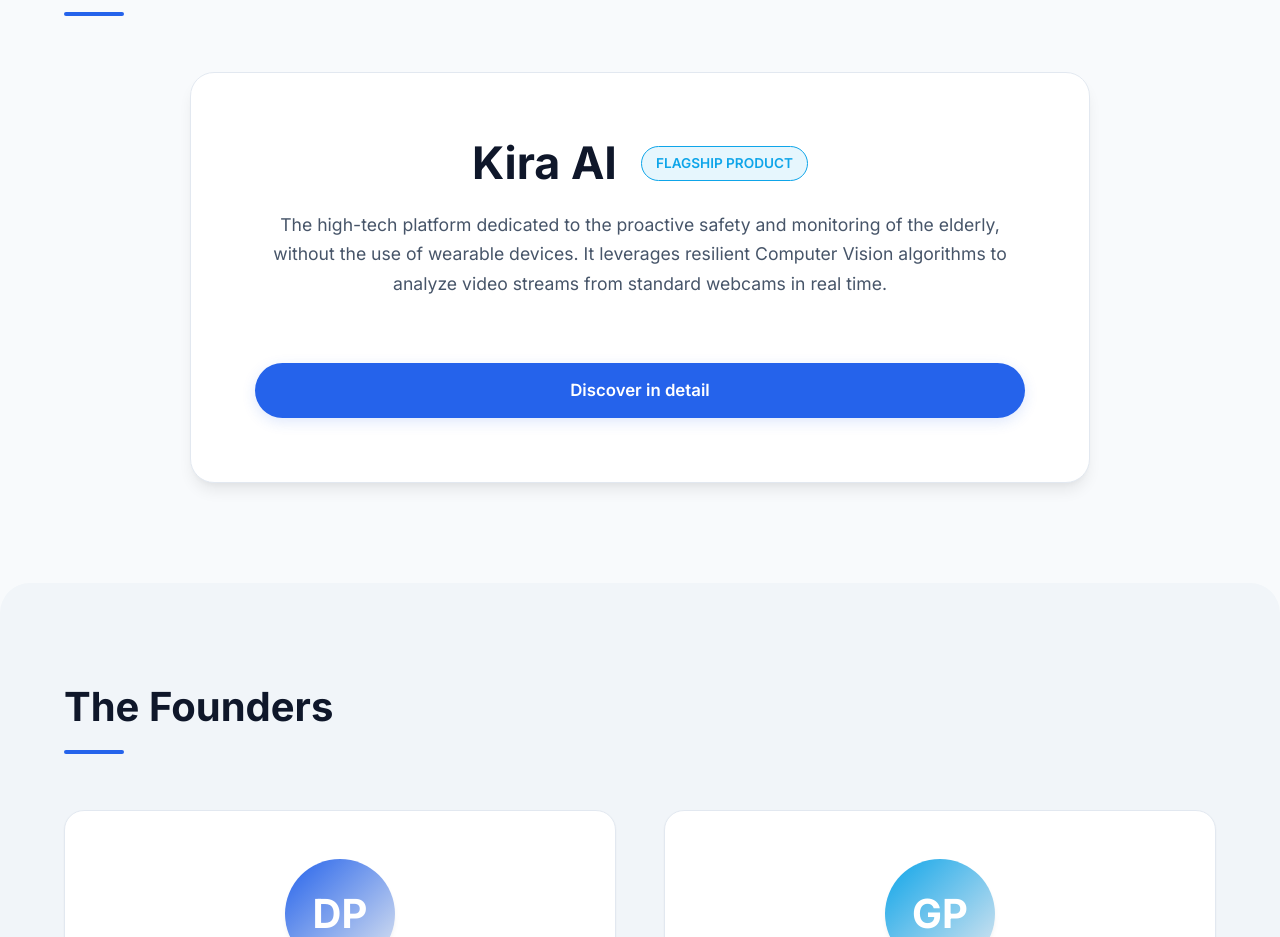
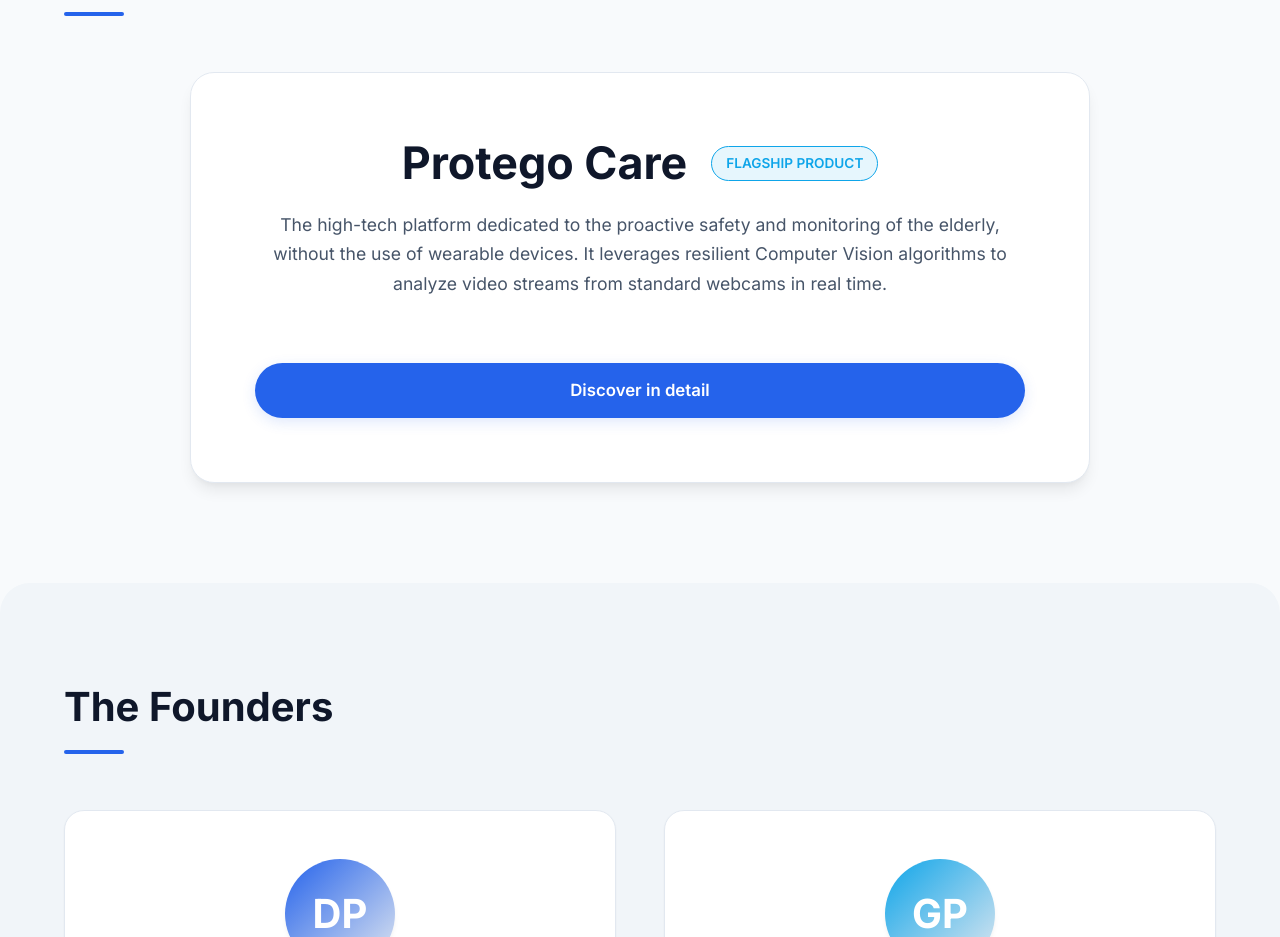
Before and after one commit to ArtificialisTech/artificialistech.github.io, a website built with Parcel: page index.html in a window 1280 px wide. Shown: the part 1400-2337 px from the top of the page. Built offline with nearby package versions, Linux system fonts and the light colour scheme.

Commit message:
update name software

```diff
--- a/index.html
+++ b/index.html
@@ -57,16 +57,16 @@
             <div class="divider"></div>
         </div>
 
-        <!-- Product Card Summary: Kira -->
+        <!-- Product Card Summary: Protego Care -->
         <div class="product-highlight animate-up" style="display: flex; flex-direction: column; align-items: center; text-align: center; max-width: 900px; margin: 0 auto;">
             <div class="product-info">
                 <div class="product-header" style="justify-content: center;">
-                    <h3 data-i18n="productKiraName">Kira AI</h3>
-                    <span class="badge" data-i18n="productKiraBadge">Prodotto di punta</span>
+                    <h3 data-i18n="productProtegoCareName">Protego Care</h3>
+                    <span class="badge" data-i18n="productProtegoCareBadge">Prodotto di punta</span>
                 </div>
-                <p class="product-desc" data-i18n="productKiraDesc">La piattaforma ad alto valore tecnologico dedicata alla sicurezza e al monitoraggio proattivo degli anziani, senza l'uso di dispositivi indossabili. Sfrutta algoritmi resilienti di Computer Vision per analizzare in tempo reale i flussi video da normali webcam.</p>
+                <p class="product-desc" data-i18n="productProtegoCareDesc">La piattaforma ad alto valore tecnologico dedicata alla sicurezza e al monitoraggio proattivo degli anziani, senza l'uso di dispositivi indossabili. Sfrutta algoritmi resilienti di Computer Vision per analizzare in tempo reale i flussi video da normali webcam.</p>
 
-                <a href="kira.html" class="btn btn-primary" data-i18n="btnDiscoverKira" style="margin-top: 1rem;">Scopri nel dettaglio</a>
+                <a href="protego-care.html" class="btn btn-primary" data-i18n="btnDiscoverProtegoCare" style="margin-top: 1rem;">Scopri nel dettaglio</a>
             </div>
         </div>
     </section>
@@ -85,7 +85,7 @@
                 <p class="desc" data-i18n="teamDomenicoDesc">CEO e Responsabile Sviluppo. Laureando in Informatica (UniBA), ha maturato esperienza strategica guidando l'ideazione di algoritmi di Computer Vision e NLP per startup medtech (HERO S.r.l.). È autore di pubblicazioni scientifiche internazionali sull'AI resiliente nel 2025.</p>
             </div>
             <div class="team-card animate-up" style="transition-delay: 0.2s;">
-                <div class="avatar giu" style="background: linear-gradient(135deg, var(--brand-kira), #e2e8f0);">GP</div>
+                <div class="avatar giu" style="background: linear-gradient(135deg, var(--brand-protego-care), #e2e8f0);">GP</div>
                 <h3>Dott. Ing. Giuseppe Palestra</h3>
                 <p class="role">Head of R&D</p>
                 <p class="desc" data-i18n="teamGiuseppeDesc">Responsabile R&D. Ingegnere dell'Informazione con PhD in Computer Science (UniBA). Ex-CEO e Project Manager in ambito Smart Health e Robotica (progetto SARACEN, NONNO). Oltre 10 anni di esperienza, premi internazionali e pregressa ricerca alla Sorbonne di Parigi.</p>
--- a/js/components/header.js
+++ b/js/components/header.js
@@ -1,6 +1,6 @@
 class AppHeader extends HTMLElement {
     connectedCallback() {
-        const isIndex = !window.location.pathname.includes('kira.html');
+        const isIndex = !window.location.pathname.includes('protego-care.html');
         const homeLink = isIndex ? '#home' : 'index.html#home';
         const productLink = isIndex ? '#product' : 'index.html#product';
         const teamLink = isIndex ? '#team' : 'index.html#team';
@@ -25,7 +25,7 @@
                     <div class="dropdown">
                         <a href="${productLink}" class="dropbtn"><span data-i18n="navProduct">Prodotti</span> <span class="caret">▼</span></a>
                         <div class="dropdown-content">
-                            <a href="kira.html" data-i18n="productKiraName">Kira AI</a>
+                            <a href="protego-care.html" data-i18n="productProtegoCareName">Protego Care</a>
                         </div>
                     </div>
                     <a href="${teamLink}" data-i18n="navTeam">Chi Siamo</a>
--- a/js/i18n.js
+++ b/js/i18n.js
@@ -18,15 +18,15 @@
 
         // Products Section (Index)
         productsTitle: "I Nostri Prodotti",
-        productKiraName: "Kira AI",
-        productKiraBadge: "Prodotto di punta",
-        productKiraDesc: "La piattaforma ad alto valore tecnologico dedicata alla sicurezza e al monitoraggio proattivo degli anziani, senza l'uso di dispositivi indossabili. Sfrutta algoritmi resilienti di Computer Vision per analizzare in tempo reale i flussi video da normali webcam.",
-        btnDiscoverKira: "Scopri nel dettaglio",
+        productProtegoCareName: "Protego Care",
+        productProtegoCareBadge: "Prodotto di punta",
+        productProtegoCareDesc: "La piattaforma ad alto valore tecnologico dedicata alla sicurezza e al monitoraggio proattivo degli anziani, senza l'uso di dispositivi indossabili. Sfrutta algoritmi resilienti di Computer Vision per analizzare in tempo reale i flussi video da normali webcam.",
+        btnDiscoverProtegoCare: "Scopri nel dettaglio",
 
-        // Kira Details (Kira.html Header)
-        kiraHeroSubtitle: "Niente bracciali. Niente radar costosi. Solo intelligenza visiva allo stato puro per RSA, Ospedali e Home Care.",
+        // Protego Care Details (Protego Care.html Header)
+        protegoCareHeroSubtitle: "Niente bracciali. Niente radar costosi. Solo intelligenza visiva allo stato puro per RSA, Ospedali e Home Care.",
 
-        // Kira Features (Kira.html)
+        // Protego Care Features (Protego Care.html)
         featuresTitle: "I Pilastri Tecnologici",
         feat1Title: "Rilevamento Cadute Proattivo",
         feat1Desc: "Algoritmi avanzati di Human Pose Estimation e Human Action Recognition lavorano in real-time per segnalare cadute ed eventi critici, permettendo interventi immediati per salvare vite.",
@@ -37,9 +37,9 @@
         feat4Title: "Digital Health & Certificazioni",
         feat4Desc: "Percorso intrapreso verso il TRL 9. L'infrastruttura è progettata per essere certificata come Dispositivo Medico (MDR 2017/745, ISO 13485) e supporta lo standard HL7 per l'invio diretto dei dati nella Cartella Clinica Elettronica.",
 
-        // Target Markets (Kira.html)
+        // Target Markets (Protego Care.html)
         b2bTitle: "Due ecosistemi, una sola piattaforma",
-        b2bDesc: "Kira è nato per rivoluzionare sia le dinamiche istituzionali che quelle private.",
+        b2bDesc: "Protego Care è nato per rivoluzionare sia le dinamiche istituzionali che quelle private.",
         targetB2bTitle: "B2B: RSA, Cliniche e Ospedali",
         targetB2bDesc: "Una dashboard centralizzata per supervisionare simultaneamente più pazienti. Ottimizza il lavoro del personale OSS, riduce i costi infrastrutturali derivanti dalle denunce o dai ricoveri per cadute, arricchendo i flussi di lavoro sanitari.",
         targetB2cTitle: "B2C: Home Care & Famiglie",
@@ -72,15 +72,15 @@
 
         // Products Section (Index)
         productsTitle: "Our Products",
-        productKiraName: "Kira AI",
-        productKiraBadge: "Flagship Product",
-        productKiraDesc: "The high-tech platform dedicated to the proactive safety and monitoring of the elderly, without the use of wearable devices. It leverages resilient Computer Vision algorithms to analyze video streams from standard webcams in real time.",
-        btnDiscoverKira: "Discover in detail",
+        productProtegoCareName: "Protego Care",
+        productProtegoCareBadge: "Flagship Product",
+        productProtegoCareDesc: "The high-tech platform dedicated to the proactive safety and monitoring of the elderly, without the use of wearable devices. It leverages resilient Computer Vision algorithms to analyze video streams from standard webcams in real time.",
+        btnDiscoverProtegoCare: "Discover in detail",
 
-        // Kira Details (Kira.html Header)
-        kiraHeroSubtitle: "No bracelets. No expensive radars. Just pure visual intelligence for Nursing Homes, Hospitals, and Home Care.",
+        // Protego Care Details (Protego Care.html Header)
+        protegoCareHeroSubtitle: "No bracelets. No expensive radars. Just pure visual intelligence for Nursing Homes, Hospitals, and Home Care.",
 
-        // Kira Features (Kira.html)
+        // Protego Care Features (Protego Care.html)
         featuresTitle: "Technological Pillars",
         feat1Title: "Proactive Fall Detection",
         feat1Desc: "Advanced Human Pose Estimation and Action Recognition algorithms work in real-time to flag falls and critical events, allowing for immediate life-saving interventions.",
@@ -91,9 +91,9 @@
         feat4Title: "Digital Health & Certifications",
         feat4Desc: "Journeying towards TRL 9. The infrastructure is designed to be certified as a Medical Device (MDR 2017/745, ISO 13485) and supports the HL7 standard for direct data entry into Electronic Health Records.",
 
-        // Target Markets (Kira.html)
+        // Target Markets (Protego Care.html)
         b2bTitle: "Two Ecosystems, One Platform",
-        b2bDesc: "Kira was born to revolutionize both institutional and private care dynamics.",
+        b2bDesc: "Protego Care was born to revolutionize both institutional and private care dynamics.",
         targetB2bTitle: "B2B: Nursing Homes & Hospitals",
         targetB2bDesc: "A centralized dashboard to simultaneously supervise multiple patients. It optimizes staff workflows, drastically reduces infrastructural costs from fallout injuries, and enriches healthcare flows.",
         targetB2cTitle: "B2C: Home Care & Families",
@@ -126,15 +126,15 @@
 
         // Products Section (Index)
         productsTitle: "Nuestros Productos",
-        productKiraName: "Kira AI",
-        productKiraBadge: "Producto Estrella",
-        productKiraDesc: "La plataforma de alta tecnología dedicada a la seguridad y monitorización proactiva de los mayores, sin el uso de dispositivos portátiles. Utiliza algoritmos resilientes de Visión por Computadora para analizar flujos de video de cámaras web estándar en tiempo real.",
-        btnDiscoverKira: "Descubre en detalle",
+        productProtegoCareName: "Protego Care",
+        productProtegoCareBadge: "Producto Estrella",
+        productProtegoCareDesc: "La plataforma de alta tecnología dedicada a la seguridad y monitorización proactiva de los mayores, sin el uso de dispositivos portátiles. Utiliza algoritmos resilientes de Visión por Computadora para analizar flujos de video de cámaras web estándar en tiempo real.",
+        btnDiscoverProtegoCare: "Descubre en detalle",
 
-        // Kira Details (Kira.html Header)
-        kiraHeroSubtitle: "Sin pulseras. Sin radares costosos. Simplemente pura inteligencia visual para Residencias, Hospitales y Atención Domiciliaria.",
+        // Protego Care Details (Protego Care.html Header)
+        protegoCareHeroSubtitle: "Sin pulseras. Sin radares costosos. Simplemente pura inteligencia visual para Residencias, Hospitales y Atención Domiciliaria.",
 
-        // Kira Features (Kira.html)
+        // Protego Care Features (Protego Care.html)
         featuresTitle: "Pilares Tecnológicos",
         feat1Title: "Detección Proactiva de Caídas",
         feat1Desc: "Algoritmos avanzados de Estimación de Postura y Reconocimiento de Acción trabajan en tiempo real para señalar caídas y eventos críticos, permitiendo intervenciones inmediatas que salvan vidas.",
@@ -145,9 +145,9 @@
         feat4Title: "Salud Digital y Certificaciones",
         feat4Desc: "Avanzando hacia el nivel TRL 9. La infraestructura está diseñada para certificarse como Dispositivo Médico (MDR 2017/745, ISO 13485) y es compatible con el estándar HL7 para enviar datos directamente al Registro Médico Electrónico.",
 
-        // Target Markets (Kira.html)
+        // Target Markets (Protego Care.html)
         b2bTitle: "Dos ecosistemas, una plataforma",
-        b2bDesc: "Kira nació para revolucionar tanto la dinámica institucional como la privada.",
+        b2bDesc: "Protego Care nació para revolucionar tanto la dinámica institucional como la privada.",
         targetB2bTitle: "B2B: Residencias y Hospitales",
         targetB2bDesc: "Un panel de control centralizado para supervisar simultáneamente a múltiples pacientes. Optimiza el trabajo del personal, reduce drásticamente los costos de infraestructura por incidentes y enriquece los flujos de salud.",
         targetB2cTitle: "B2C: Atención Domiciliaria y Familias",
@@ -180,15 +180,15 @@
 
         // Products Section (Index)
         productsTitle: "Nos Produits",
-        productKiraName: "Kira AI",
-        productKiraBadge: "Produit Phare",
-        productKiraDesc: "La plateforme de haute technologie dédiée à la sécurité et à la surveillance proactive des personnes âgées, sans l'utilisation d'appareils portables. Elle utilise des algorithmes résilients de Vision par Ordinateur pour analyser en temps réel les flux vidéo des webcams standard.",
-        btnDiscoverKira: "Découvrir en détail",
+        productProtegoCareName: "Protego Care",
+        productProtegoCareBadge: "Produit Phare",
+        productProtegoCareDesc: "La plateforme de haute technologie dédiée à la sécurité et à la surveillance proactive des personnes âgées, sans l'utilisation d'appareils portables. Elle utilise des algorithmes résilients de Vision par Ordinateur pour analyser en temps réel les flux vidéo des webcams standard.",
+        btnDiscoverProtegoCare: "Découvrir en détail",
 
-        // Kira Details (Kira.html Header)
-        kiraHeroSubtitle: "Pas de bracelets. Pas de radars coûteux. Juste de l'intelligence visuelle pure pour les Maisons de Retraite, les Hôpitaux et les Soins à Domicile.",
+        // Protego Care Details (Protego Care.html Header)
+        protegoCareHeroSubtitle: "Pas de bracelets. Pas de radars coûteux. Juste de l'intelligence visuelle pure pour les Maisons de Retraite, les Hôpitaux et les Soins à Domicile.",
 
-        // Kira Features (Kira.html)
+        // Protego Care Features (Protego Care.html)
         featuresTitle: "Les Piliers Technologiques",
         feat1Title: "Détection Proactive des Chutes",
         feat1Desc: "Des algorithmes avancés d'Estimation de la Posture et de Reconnaissance de l'Action travaillent en temps réel pour signaler les chutes et les événements critiques, permettant des interventions immédiates pour sauver des vies.",
@@ -199,9 +199,9 @@
         feat4Title: "Santé Numérique et Certifications",
         feat4Desc: "En route vers le niveau TRL 9. L'infrastructure est conçue pour être certifiée comme Dispositif Médical (MDR 2017/745, ISO 13485) et prend en charge la norme HL7 pour l'envoi direct de données au Dossier Médical Électronique.",
 
-        // Target Markets (Kira.html)
+        // Target Markets (Protego Care.html)
         b2bTitle: "Deux Écosystèmes, Une Plateforme",
-        b2bDesc: "Kira est né pour révolutionner les dynamiques institutionnelles et privées.",
+        b2bDesc: "Protego Care est né pour révolutionner les dynamiques institutionnelles et privées.",
         targetB2bTitle: "B2B : Maisons de Retraite et Hôpitaux",
         targetB2bDesc: "Un tableau de bord centralisé pour superviser simultanément plusieurs patients. Il optimise le travail du personnel, réduit considérablement les coûts d'infrastructure liés aux incidents et enrichit les flux cliniques sanitaires.",
         targetB2cTitle: "B2C : Soins à Domicile et Familles",
--- a/js/main.js
+++ b/js/main.js
@@ -18,11 +18,11 @@
             }
         });
 
-        localStorage.setItem("kira_lang", lang);
+        localStorage.setItem("protegocare_lang", lang);
     };
 
     // Initialize language
-    const savedLang = localStorage.getItem("kira_lang") || 'en';
+    const savedLang = localStorage.getItem("protegocare_lang") || 'en';
     langSelect.value = savedLang;
     setLanguage(savedLang);
 
```
Also changed, not shown: index.css (+10 -10 lines), protego-care.html (renamed from kira.html, +9 -9 lines).
